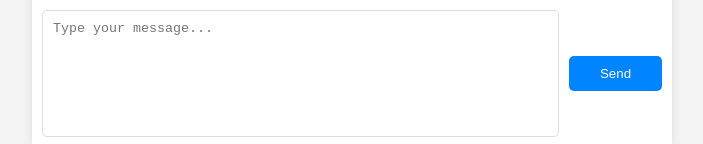
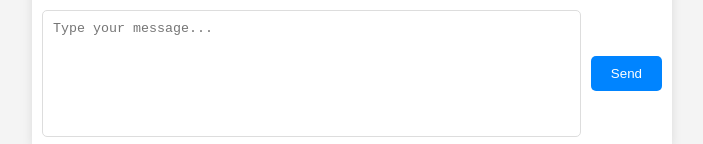
Before and after one commit to Rapithwin/js-gpt, a plain HTML site: page index.html in a window 1280 px wide. Shown: the part 653-797 px from the top of the page, without its empty margins (288-991 px from the left). Drawn offline with Linux system fonts and the light colour scheme.

Commit message:
style.css change button width to max-width

```diff
--- a/style.css
+++ b/style.css
@@ -76,7 +76,7 @@ button {
     color: #fff;
     border-radius: 5px;
     cursor: pointer;
-    width: 15%;
+    max-width: 80px;
     float: right;
 }
 
```
